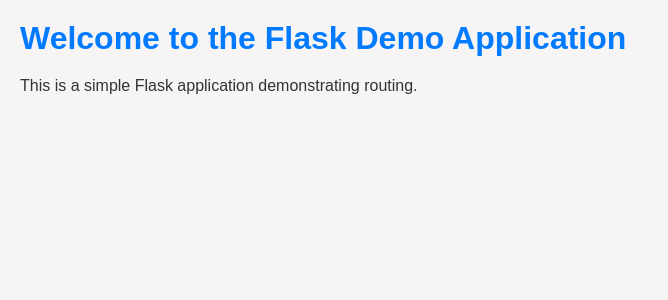
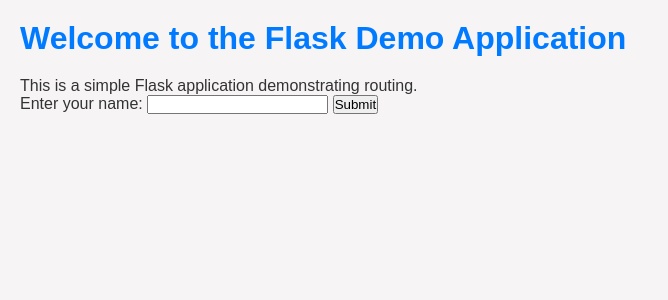
Before and after one commit to sabarimanikandan3008/Flask-Demo, a Flask app: page /index in a window 1280 px wide. Shown: the top 300 px of the page, without its empty margins (0-668 px from the left). Run offline with Flask 3, Linux system fonts and the light colour scheme.

Commit message:
Enhance Flask routes and update index.html form for user input

```diff
--- a/app.py
+++ b/app.py
@@ -1,8 +1,8 @@
-from flask import Flask,render_template
+from flask import Flask,render_template,request
 
 app = Flask(__name__)
 
-@app.route('/')
+@app.route('/', methods=['GET', 'POST', 'PUT', 'DELETE'])
 def hello():
     return 'Hello, World!'
 
@@ -14,9 +14,11 @@
 def home():
     return 'Welcome to the Home Page!'
 
-@app.route('/about')
+@app.route('/about', methods=['POST'])
 def about():
-    return 'This is the About Page.'
+    if request.method == 'POST':
+        name=request.form.get('name')
+        return f'Hello, {name}! This is the About Page.'
 
 if __name__ == '__main__':
     app.run(debug=True)
--- a/templates/index.html
+++ b/templates/index.html
@@ -4,10 +4,15 @@
     <meta charset="UTF-8">
     <meta name="viewport" content="width=device-width, initial-scale=1.0">
     <title>Flask Demo</title>
-    <link rel="stylesheet" href="{{ url_for('static', filename='styles.css') }}">
+    <link rel="stylesheet" href="styles.css">
 </head>
 <body>
     <h1>Welcome to the Flask Demo Application</h1>
     <p>This is a simple Flask application demonstrating routing.</p>
+
+    <form action="/submit" method="post">
+        <label for="name">Enter your name:</label>
+        <input type="text" id="name" name="name" required>
+        <button type="submit">Submit</button>
 </body>
 </html>
```
